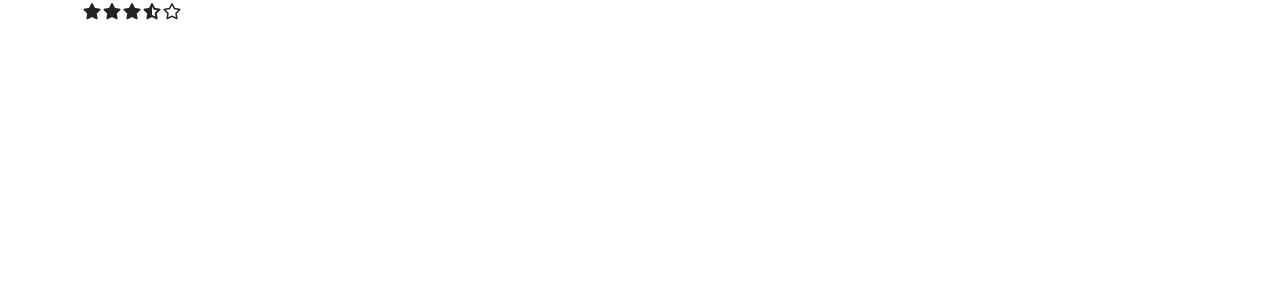
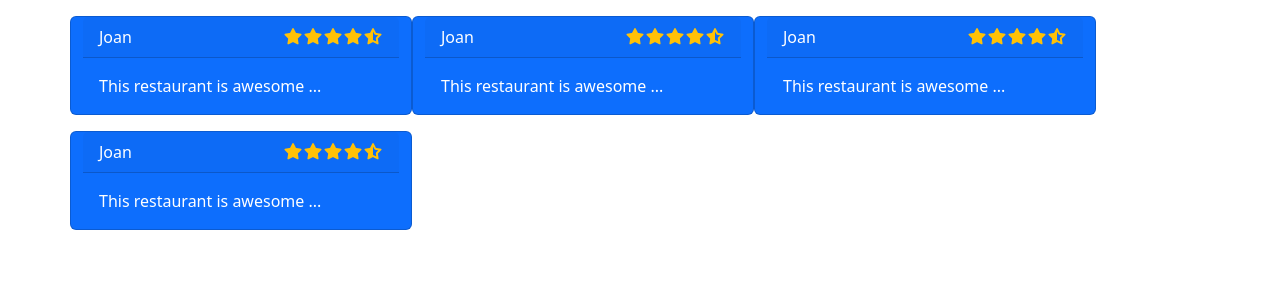
Before and after one commit to Chrisbin19/insight-hub, a React (Create React App) app in the folder client/: page /restaurants/1 in a window 1280 px wide. Shown: the top 300 px of the page. Built offline with nearby package versions, Linux system fonts and the light colour scheme; no server answers.

Commit message:
Adding layout to the start rating component has been done partially

```diff
--- /dev/null
+++ b/client/src/components/Reviews.jsx
@@ -0,0 +1,54 @@
+import React from 'react'
+import StarRating from './StarRating'
+const Reviews = () => {
+  return (
+    <div className='row row-cols-3 mb-2'>
+        <div className="card text-white bg-primary mb-3 mr-4" style={{maxWidth:'30%'}}>
+            <div className="card-header d-flex justify-content-between">
+                <span>Joan</span>
+                <span><StarRating rating={4.5}/></span>
+            </div>
+            <div className="card-body">
+                <p className="card-text">
+                    This restaurant is awesome ...
+                </p>
+            </div>
+        </div>
+        <div className="card text-white bg-primary mb-3 mr-4" style={{maxWidth:'30%'}}>
+            <div className="card-header d-flex justify-content-between">
+                <span>Joan</span>
+                <span><StarRating rating={4.5}/></span>
+            </div>
+            <div className="card-body">
+                <p className="card-text">
+                    This restaurant is awesome ...
+                </p>
+            </div>
+        </div>
+        <div className="card text-white bg-primary mb-3 mr-4" style={{maxWidth:'30%'}}>
+            <div className="card-header d-flex justify-content-between">
+                <span>Joan</span>
+                <span><StarRating rating={4.5}/></span>
+            </div>
+            <div className="card-body">
+                <p className="card-text">
+                    This restaurant is awesome ...
+                </p>
+            </div>
+        </div>
+        <div className="card text-white bg-primary mb-3 mr-4" style={{maxWidth:'30%'}}>
+            <div className="card-header d-flex justify-content-between">
+                <span>Joan</span>
+                <span><StarRating rating={4.5}/></span>
+            </div>
+            <div className="card-body">
+                <p className="card-text">
+                    This restaurant is awesome ...
+                </p>
+            </div>
+        </div>
+    </div>
+  )
+}
+
+export default Reviews
--- a/client/src/components/StarRating.jsx
+++ b/client/src/components/StarRating.jsx
@@ -4,13 +4,13 @@
     const stars =[];
     for(let i =1 ; i<= 5 ;i++){
         if(i<=rating){
-            stars.push(<i class="fa-solid fa-star"></i>)
+            stars.push(<i class="fa-solid fa-star text-warning"></i>)
         }
         else if (i === Math.ceil(rating) && !Number.isInteger(rating)){
-            stars.push(<i class="fa-solid fa-star-half-stroke"></i>)
+            stars.push(<i class="fa-solid fa-star-half-stroke text-warning"></i>)
         }
         else{
-            stars.push(<i class="fa-regular fa-star"></i>)
+            stars.push(<i class="fa-regular fa-star text-warning"></i>)
         }
     }
   return (
--- a/client/src/routes/RestaurantdetailPage.jsx
+++ b/client/src/routes/RestaurantdetailPage.jsx
@@ -2,7 +2,8 @@
 import { useParams } from 'react-router-dom'
 import { RestaurantsContext } from '../context/RestaurantsContext';
 import RestaurantFinder from '../apis/RestaurantFinder';
-import StarRating from '../components/StarRating';
+
+import Reviews from '../components/Reviews'
 
 const RestaurantdetailPage = () => {
   const {id} = useParams();
@@ -22,7 +23,13 @@
     },[]
   );
   return (
-    <div>{selectedRestaurants && <StarRating rating= {3.5}/>}</div>
+    <div>{selectedRestaurants && (
+      <>
+      <div className="mt-3">
+      <Reviews />
+      </div>
+      </>
+    )}</div>
   )
 }
 
```
